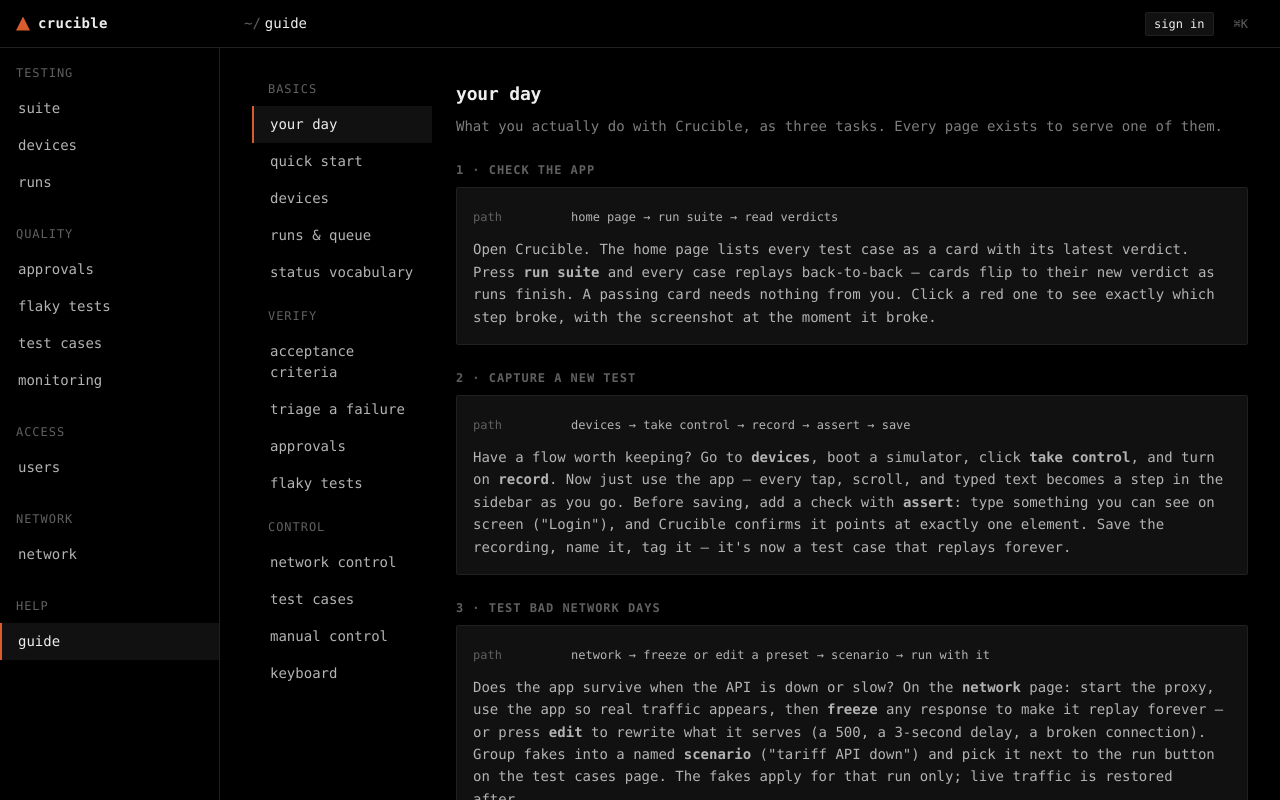
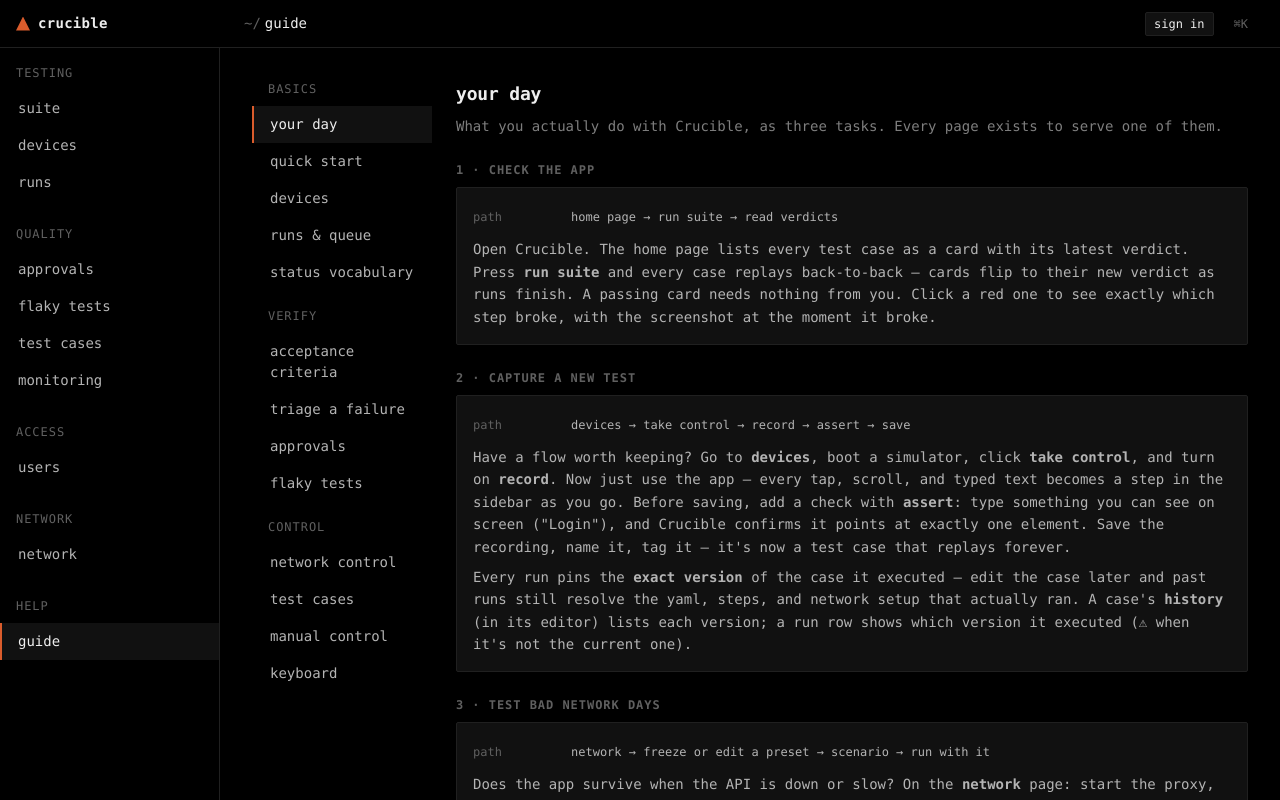
Before and after one commit to MainActorDev/Lionidas, a Vue app in the folder web/: page /guide in a window 1280 px wide. Both pictures are taken after a click on the link "your day". Shown: the top 800 px of the page. Built offline with nearby package versions, Linux system fonts and the light colour scheme; no server answers.

Commit message:
docs(guide): case-version provenance row — every run pins the exact yaml it executed

```diff
--- a/web/src/pages/GuidePage.vue
+++ b/web/src/pages/GuidePage.vue
@@ -73,6 +73,11 @@
       Before saving, add a check with <b>assert</b>: type something you can see on screen ("Login"), and Crucible
       confirms it points at exactly one element. Save the recording, name it, tag it — it's now a test case that
       replays forever.
+    </p>
+    <p style="color: var(--color-fog); font-size: var(--text-body); line-height: 1.6; margin: var(--s-2) 0 0;">
+      Every run pins the <b>exact version</b> of the case it executed — edit the case later and past runs still
+      resolve the yaml, steps, and network setup that actually ran. A case's <b>history</b> (in its editor) lists
+      each version; a run row shows which version it executed (⚠ when it's not the current one).
     </p>
   </div>
 
```
